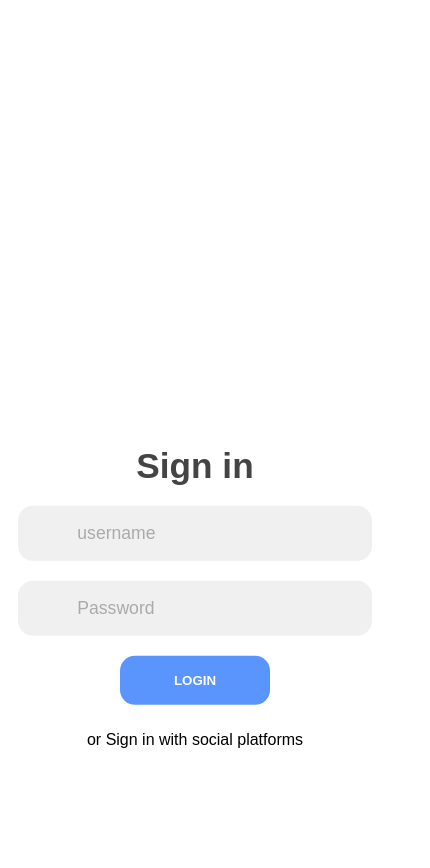
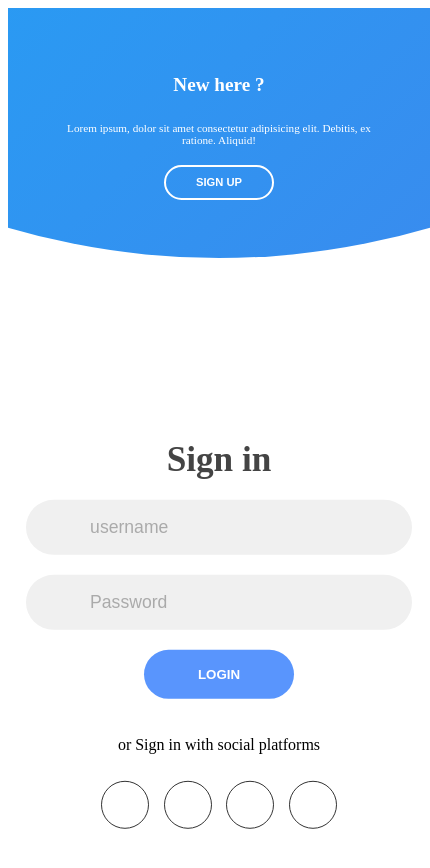
Before and after one commit to Zumry/Responsive-Login-and-Registration-form, a React (Vite) app: page / in a window 390 px wide. Shown: the top 868 px of the page, 430 px wide, since content can reach past the window. Before the commit the page ends 844 px from the top, so only its background shows below. Built offline with nearby package versions, Linux system fonts and the light colour scheme.

Commit message:
Login, registration form implemented

```diff
--- a/components/LoginRegister.jsx
+++ b/components/LoginRegister.jsx
@@ -2,8 +2,8 @@ import React, {Component} from 'react';
 import '../styles/LoginRegister.css';
 
 //Images
-import Img011 from 'url:../images/LoginRegister/bg1.svg';
-import Img022 from 'url:../images/LoginRegister/bg2.svg';
+import Img01 from 'url:../images/LoginRegister/bg1.svg';
+import Img02 from 'url:../images/LoginRegister/bg2.svg';
 import ImgEmail from 'url:../images/LoginRegister/email.png';
 import ImgLock from 'url:../images/LoginRegister/lock.png';
 import ImgUser from 'url:../images/LoginRegister/user.png';
@@ -23,6 +23,14 @@ class LoginRegister extends Component {
         this.state = {
             isActive:true
         }
+    }
+
+    changeSignInForm(){
+        this.setState({isActive:false})
+    }
+
+    changeSignUpForm(){
+        this.setState({isActive:true})
     }
 
     onChange(event){
@@ -97,6 +105,34 @@ class LoginRegister extends Component {
                     </div>
                 </div>
 
+                <div className={"panels-container"}>
+
+                    <div className={"panel left-panel"}>
+                        <div className={"content"}>
+                            <h3>New here ?</h3>
+                            <p>
+                                Lorem ipsum, dolor sit amet consectetur adipisicing elit. Debitis,
+                                ex ratione. Aliquid!
+                            </p>
+                            <button className={"btn transparent"} id={"sign-up-btn"} onClick={this.changeSignInForm.bind(this)} >Sign up</button>
+                        </div>
+                        <img src={Img01} className={"image"} alt={"fb"}/>
+                    </div>
+
+                    <div className={"panel right-panel"}>
+                        <div className={"content"}>
+                            <h3>One of us</h3>
+                            <p>
+                                Lorem ipsum dolor sit amet consectetur adipisicing elit. Nostrum
+                                laboriosam ad deleniti.
+                            </p>
+                            <button className={"btn transparent"} id={"sign-in-btn"} onClick={this.changeSignUpForm.bind(this)} > Sign in</button>
+                        </div>
+                        <img src={Img02} className={"image"} alt={"fb"} />
+                    </div>
+
+                </div>
+
             </div>
         </div>
     }
--- a/styles/LoginRegister.css
+++ b/styles/LoginRegister.css
@@ -7,34 +7,24 @@
 
 /* ---------- icon css -------- */
 
-.Login-Section .fas {
-    padding: 15px;
-}
+/*.Login-Section .fas {*/
+/*    padding: 15px;*/
+/*}*/
 
-.Login-Section .eye{
-    position: absolute;
-    top: 16px;
-    right: 12px;
-    cursor: pointer;
-}
+/*.Login-Section .eye{*/
+/*    position: absolute;*/
+/*    top: 16px;*/
+/*    right: 12px;*/
+/*    cursor: pointer;*/
+/*}*/
 
-.Login-Section .p-link {
-    padding-top: 5px;
-}
+/*.Login-Section .p-link {*/
+/*    padding-top: 5px;*/
+/*}*/
 
 /* ---------- Section css -------- */
 
-.Login-Section {
-    margin: -8px;
-    padding: 0;
-    box-sizing: border-box;
-}
-
-.Login-Section {
-    font-family: "Poppins", sans-serif;
-}
-
-.Login-Section .login-container {
+.container {
     position: relative;
     width: 100%;
     background-color: #fff;
@@ -42,7 +32,7 @@
     overflow: hidden;
 }
 
-.Login-Section .forms-container {
+.forms-container {
     position: absolute;
     width: 100%;
     height: 100%;
@@ -50,7 +40,7 @@
     left: 0;
 }
 
-.Login-Section .signin-signup {
+.signin-signup {
     position: absolute;
     top: 50%;
     transform: translate(-50%, -50%);
@@ -62,47 +52,47 @@
     z-index: 5;
 }
 
-.Login-Section form {
+form {
     display: flex;
     align-items: center;
     justify-content: center;
     flex-direction: column;
-    padding: 0rem 5rem;
+    padding: 0 5rem;
     transition: all 0.2s 0.7s;
     overflow: hidden;
     grid-column: 1 / 2;
     grid-row: 1 / 2;
 }
 
-.Login-Section form.sign-up-form {
+form.sign-up-form {
     opacity: 0;
     z-index: 1;
 }
 
-.Login-Section form.sign-in-form {
+form.sign-in-form {
     z-index: 2;
 }
 
-.Login-Section .title {
+.title {
     font-size: 2.2rem;
     color: #444;
     margin-bottom: 10px;
 }
 
-.Login-Section .input-field {
+.input-field {
     max-width: 380px;
     width: 100%;
     background-color: #f0f0f0;
     margin: 10px 0;
     height: 55px;
-    border-radius: 15px;
+    border-radius: 55px;
     display: grid;
     grid-template-columns: 15% 85%;
     padding: 0 0.4rem;
     position: relative;
 }
 
-.Login-Section .input-field i {
+.input-field i {
     text-align: center;
     line-height: 55px;
     color: #acacac;
@@ -110,9 +100,7 @@
     font-size: 1.1rem;
 }
 
-.Login-Section .input-field input,
-.Login-Section  .input-field select {
-    /*font-family: Georgia, "Times New Roman", Times, serif;*/
+.input-field input {
     background: none;
     outline: none;
     border: none;
@@ -122,28 +110,48 @@
     color: #333;
 }
 
-.Login-Section .input-field select {
-    -webkit-appearance: menulist-button;
-}
-
-.Login-Section  .input-field select option{
-    font-weight: 500;
-    font-size: 1.1rem;
-    color: #333333;
-}
-
-.Login-Section  .input-field input::placeholder {
+.input-field input::placeholder {
     color: #aaa;
     font-weight: 500;
 }
 
-.Login-Section .btn {
+.social-text {
+    padding: 0.7rem 0;
+    font-size: 1rem;
+}
+
+.social-media {
+    display: flex;
+    justify-content: center;
+}
+
+.social-icon {
+    height: 46px;
+    width: 46px;
+    display: flex;
+    justify-content: center;
+    align-items: center;
+    margin: 0 0.45rem;
+    color: #333;
+    border-radius: 50%;
+    border: 1px solid #333;
+    text-decoration: none;
+    font-size: 1.1rem;
+    transition: 0.3s;
+}
+
+.social-icon:hover {
+    color: #4481eb;
+    border-color: #4481eb;
+}
+
+.btn {
     width: 150px;
     background-color: #5995fd;
     border: none;
     outline: none;
     height: 49px;
-    border-radius: 15px;
+    border-radius: 49px;
     color: #fff;
     text-transform: uppercase;
     font-weight: 600;
@@ -152,10 +160,10 @@
     transition: 0.5s;
 }
 
-.Login-Section .btn:hover {
+.btn:hover {
     background-color: #4d84e2;
 }
-.Login-Section .panels-container {
+.panels-container {
     position: absolute;
     height: 100%;
     width: 100%;
@@ -165,7 +173,7 @@
     grid-template-columns: repeat(2, 1fr);
 }
 
-.Login-Section .login-container:before {
+.container:before {
     content: "";
     position: absolute;
     height: 2000px;
@@ -173,20 +181,19 @@
     top: -10%;
     right: 48%;
     transform: translateY(-50%);
-    background-image: linear-gradient(358deg, #d15a08 0%, #007aff 100%);
-    /*background-image: linear-gradient(-45deg, #4481eb 0%, #04befe 100%); 007aff*/
+    background-image: linear-gradient(-45deg, #4481eb 0%, #04befe 100%);
     transition: 1.8s ease-in-out;
     border-radius: 50%;
     z-index: 6;
 }
 
-.Login-Section .image {
+.image {
     width: 100%;
     transition: transform 1.1s ease-in-out;
     transition-delay: 0.4s;
 }
 
-.Login-Section .panel {
+.panel {
     display: flex;
     flex-direction: column;
     align-items: flex-end;
@@ -195,34 +202,34 @@
     z-index: 6;
 }
 
-.Login-Section .left-panel {
+.left-panel {
     pointer-events: all;
     padding: 3rem 17% 2rem 12%;
 }
 
-.Login-Section .right-panel {
+.right-panel {
     pointer-events: none;
     padding: 3rem 12% 2rem 17%;
 }
 
-.Login-Section .panel .content {
+.panel .content {
     color: #fff;
     transition: transform 0.9s ease-in-out;
     transition-delay: 0.6s;
 }
 
-.Login-Section .panel h3 {
+.panel h3 {
     font-weight: 600;
     line-height: 1;
-    font-size: 2.5rem;
+    font-size: 1.5rem;
 }
 
-.Login-Section .panel p {
-    font-size: 1.39rem;
+.panel p {
+    font-size: 0.95rem;
     padding: 0.7rem 0;
 }
 
-.Login-Section .btn.transparent {
+.btn.transparent {
     margin: 0;
     background: none;
     border: 2px solid #fff;
@@ -232,74 +239,73 @@
     font-size: 0.8rem;
 }
 
-.Login-Section .right-panel .image,
-.Login-Section .right-panel .content {
+.right-panel .image,
+.right-panel .content {
     transform: translateX(800px);
 }
 
+/* ANIMATION */
 
-/* --------------------- ANIMATION --------------------- */
-
-.Login-Section .login-container.sign-up-mode:before {
+.container.sign-up-mode:before {
     transform: translate(100%, -50%);
     right: 52%;
 }
 
-.Login-Section .login-container.sign-up-mode .left-panel .image,
-.Login-Section .login-container.sign-up-mode .left-panel .content {
+.container.sign-up-mode .left-panel .image,
+.container.sign-up-mode .left-panel .content {
     transform: translateX(-800px);
 }
 
-.Login-Section .login-container.sign-up-mode .signin-signup {
+.container.sign-up-mode .signin-signup {
     left: 25%;
 }
 
-.Login-Section .login-container.sign-up-mode form.sign-up-form {
+.container.sign-up-mode form.sign-up-form {
     opacity: 1;
     z-index: 2;
 }
 
-.Login-Section .login-container.sign-up-mode form.sign-in-form {
+.container.sign-up-mode form.sign-in-form {
     opacity: 0;
     z-index: 1;
 }
 
-.Login-Section .login-container.sign-up-mode .right-panel .image,
-.Login-Section .login-container.sign-up-mode .right-panel .content {
+.container.sign-up-mode .right-panel .image,
+.container.sign-up-mode .right-panel .content {
     transform: translateX(0%);
 }
 
-.Login-Section .login-container.sign-up-mode .left-panel {
+.container.sign-up-mode .left-panel {
     pointer-events: none;
 }
 
-.Login-Section .login-container.sign-up-mode .right-panel {
+.container.sign-up-mode .right-panel {
     pointer-events: all;
 }
 
 @media (max-width: 870px) {
-    .Login-Section .login-container {
+    .container {
         min-height: 800px;
         height: 100vh;
     }
-    .Login-Section .signin-signup {
+    .signin-signup {
         width: 100%;
         top: 95%;
         transform: translate(-50%, -100%);
         transition: 1s 0.8s ease-in-out;
     }
 
-    .Login-Section .signin-signup,
-    .Login-Section .login-container.sign-up-mode .signin-signup {
+    .signin-signup,
+    .container.sign-up-mode .signin-signup {
         left: 50%;
     }
 
-    .Login-Section .panels-container {
+    .panels-container {
         grid-template-columns: 1fr;
         grid-template-rows: 1fr 2fr 1fr;
     }
 
-    .Login-Section .panel {
+    .panel {
         flex-direction: row;
         justify-content: space-around;
         align-items: center;
@@ -307,42 +313,42 @@
         grid-column: 1 / 2;
     }
 
-    .Login-Section .right-panel {
+    .right-panel {
         grid-row: 3 / 4;
     }
 
-    .Login-Section .left-panel {
+    .left-panel {
         grid-row: 1 / 2;
     }
 
-    .Login-Section .image {
+    .image {
         width: 200px;
         transition: transform 0.9s ease-in-out;
         transition-delay: 0.6s;
     }
 
-    .Login-Section .panel .content {
+    .panel .content {
         padding-right: 15%;
         transition: transform 0.9s ease-in-out;
         transition-delay: 0.8s;
     }
 
-    .Login-Section .panel h3 {
+    .panel h3 {
         font-size: 1.2rem;
     }
 
-    .Login-Section .panel p {
+    .panel p {
         font-size: 0.7rem;
         padding: 0.5rem 0;
     }
 
-    .Login-Section .btn.transparent {
+    .btn.transparent {
         width: 110px;
         height: 35px;
         font-size: 0.7rem;
     }
 
-    .Login-Section .login-container:before {
+    .container:before {
         width: 1500px;
         height: 1500px;
         transform: translateX(-50%);
@@ -353,54 +359,54 @@
         transition: 2s ease-in-out;
     }
 
-    .Login-Section .login-container.sign-up-mode:before {
+    .container.sign-up-mode:before {
         transform: translate(-50%, 100%);
         bottom: 32%;
         right: initial;
     }
 
-    .Login-Section .login-container.sign-up-mode .left-panel .image,
-    .Login-Section .login-container.sign-up-mode .left-panel .content {
+    .container.sign-up-mode .left-panel .image,
+    .container.sign-up-mode .left-panel .content {
         transform: translateY(-300px);
     }
 
-    .Login-Section .login-container.sign-up-mode .right-panel .image,
-    .Login-Section .login-container.sign-up-mode .right-panel .content {
+    .container.sign-up-mode .right-panel .image,
+    .container.sign-up-mode .right-panel .content {
         transform: translateY(0px);
     }
 
-    .Login-Section .right-panel .image,
-    .Login-Section .right-panel .content {
+    .right-panel .image,
+    .right-panel .content {
         transform: translateY(300px);
     }
 
-    .Login-Section .login-container.sign-up-mode .signin-signup {
+    .container.sign-up-mode .signin-signup {
         top: 5%;
         transform: translate(-50%, 0);
     }
 }
 
 @media (max-width: 570px) {
-    .Login-Section form {
+    form {
         padding: 0 1.5rem;
     }
 
-    .Login-Section .image {
+    .image {
         display: none;
     }
-    .Login-Section .panel .content {
+    .panel .content {
         padding: 0.5rem 1rem;
     }
-    .Login-Section .login-container {
+    .container {
         padding: 1.5rem;
     }
 
-    .Login-Section .login-container:before {
+    .container:before {
         bottom: 72%;
         left: 50%;
     }
 
-    .Login-Section .login-container.sign-up-mode:before {
+    .container.sign-up-mode:before {
         bottom: 28%;
         left: 50%;
     }
```
